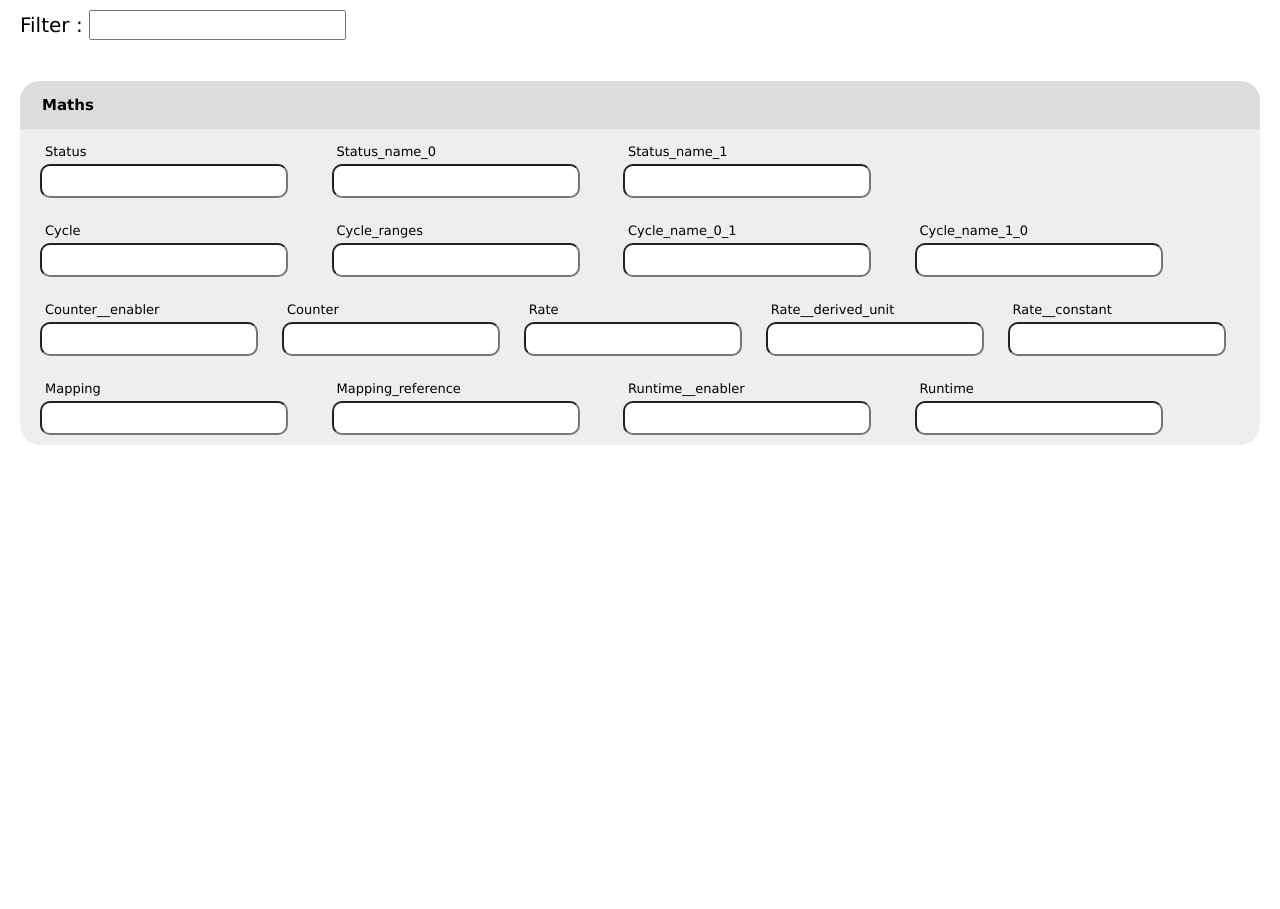
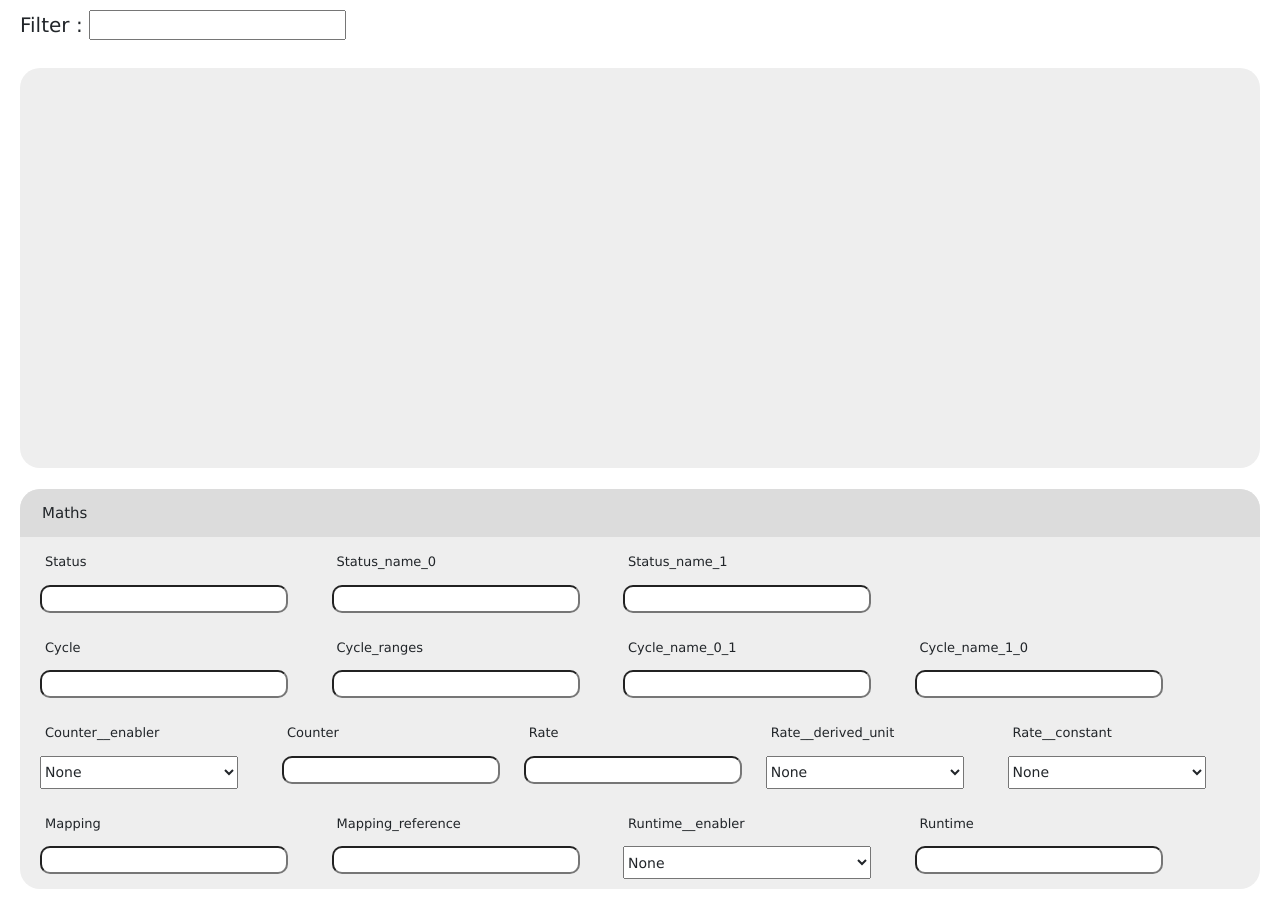
Before and after one commit to BeautifulCodeStar/EditableGrid, a PHP site: page / in a window 1280 px wide. Before the commit the page ends 445 px from the top, so only its background shows below. Run offline with PHP 8.4, Linux system fonts and the light colour scheme.

Commit message:
complete

```diff
--- a/index.html
+++ b/index.html
@@ -15,10 +15,9 @@
 		<script src="jquery/jquery-ui-1.8.16.custom.min.js" ></script>
 
 		<link href="http://fonts.googleapis.com/css?family=Ubuntu:300,400,700" rel="stylesheet" type="text/css">
+		<link href="https://stackpath.bootstrapcdn.com/bootstrap/4.0.0/css/bootstrap.min.css" rel="stylesheet" type="text/css">
 		<link href="css/editablegrid.css" rel="stylesheet" type="text/css">
 		<link href="css/normalize.css" rel="stylesheet" type="text/css">
-		<!-- <link href="css/responsive.css" rel="stylesheet" type="text/css"> -->
-		<!-- <link href="css/style.css" rel="stylesheet" type="text/css"> -->
 		<link href="css/font-awesome.css" rel="stylesheet" type="text/css">
 		<link rel="stylesheet" href="style.css" type="text/css" media="screen">
 
@@ -29,6 +28,8 @@
 			a:hover { text-decoration: underline; }
 			#plc {
 				display: grid;
+				overflow: scroll;
+				height: 400px;
 				/*justify-content: center;*/
 			}
 			.editablegrid-subgroup_id, .editablegrid-_id {
@@ -45,6 +46,7 @@
 			/*tabletr:hover {background: #FFF !important; }	*/
 			table.plc tr:hover { background: black !important;}
 			td:visited { background: red;}
+			select {height: 33px; font-size: 14px;}
 		</style>
 
 		<script>
@@ -68,6 +70,7 @@
 							plc.push({ name: 'writable', label: 'Writable', datatype: "string", editable: true })
 							plc.push({ name: 'fixed_float', label: 'Fixed_float', datatype: "string", editable: true })
 							plc.push({ name: 'reset', label: 'Reset', datatype: "string", editable: true })
+							plc.push({ name: 'check', label: 'Check', datatype: "boolean", editable: true })
 							plc.push({ name: 'offset_type', label: 'Offset_type', datatype: "string", editable: true })
 							plc.push({ name: 'offset_method', label: 'Offset_method', datatype: "string", editable: true })
 							plc.push({ name: 'offset_value', label: 'Offset_value', datatype: "integer", editable: true })
@@ -90,6 +93,7 @@
 								writable: item.writable, //14
 								fixed_float: item.fixed_float, //5
 								reset: item.reset, // 12
+								check: false, // 12
 								offset_type: item.offset_type, // 8
 								offset_method: item.offset_method, //6
 								offset_value: item.offset_value, // 9
@@ -105,11 +109,11 @@
 					plc[9].values = {};
 					plc[10].values = {};
 					plc[11].values = {};
-					plc[12].values = {};
+					// plc[12].values = {};
 					plc[13].values = {};
-					// plc[14].values = {};
-					plc[15].values = {};
+					plc[14].values = {};
 					plc[16].values = {};
+					plc[17].values = {};
 
 					plc[6].values["data_type"] = {"true":"true", "false":"false", "modbus": "modbus", "analog":"analog"};
 					plc[7].values["base_unit"] = {"kg": "kg", "": "none", "litre":"litre"};
@@ -117,8 +121,8 @@
 					plc[9].values["writable"] = {"true": "TRUE", "false": "FALSE"};
 					plc[10].values["fixed_float"] = {"":"0","1":"1","2": "2","3": "3","4": "4"};
 					plc[11].values["reset"] = {"true": "TRUE", "false": "FALSE"};
-					plc[12].values["offset_type"] = {"none": "None", "static":"Static", "tag": "By Tag"};
-					plc[13].values["offset_method"] = {"": "None","divide": "Divide", "multiply": "Multiply", "add": "Add", "subract": "Subract"};
+					plc[13].values["offset_type"] = {"none": "None", "static":"Static", "tag": "By Tag"};
+					plc[14].values["offset_method"] = {"": "None","divide": "Divide", "multiply": "Multiply", "add": "Add", "subract": "Subract"};
 					// plc[14].values["offset_value"] = {"": "Enable"};
 					var offsetTag = {};
 					res.forEach(item=> {
@@ -127,8 +131,8 @@
 						offsetTag[key] = item.name
 					})
 					console.log(offsetTag)
-					plc[15].values["offset_tag"] = offsetTag;
-					plc[16].values["reduce_type"] = {"absoulte": "Absolute", "fixed": "Fixed", "percent": "Percent", "static":"Static",  "": "None"};
+					plc[16].values["offset_tag"] = offsetTag;
+					plc[17].values["reduce_type"] = {"absoulte": "Absolute", "fixed": "Fixed", "percent": "Percent", "static":"Static",  "": "None"};
 
 					editableGrid = new EditableGrid("first_table", {
 						enableSort: true, // true is the default, set it to false if you don't want sorting to be enabled
@@ -225,8 +229,8 @@
 								plc[12].values["rate_delived_unit"] = {"1": "TRUE", "0": "FALSE"};
 								plc[13].values["rate_constant"] = {"1": "TRUE", "0": "FALSE"};
 							})
-							if (columnIndex === 13 || columnIndex === 14 || columnIndex === 15) {
-								var offsetType = editableGrid.data[rowIndex].columns[12];
+							if (columnIndex === 16 || columnIndex === 14 || columnIndex === 15) {
+								var offsetType = editableGrid.data[rowIndex].columns[13];
 								if (offsetType === "none") {
 									return true;
 								} else if (offsetType === "static" && columnIndex === 15) {
@@ -235,8 +239,8 @@
 									return true;
 								}
 							}
-							if (columnIndex === 17) {
-								var reduceType = editableGrid.data[rowIndex].columns[16];
+							if (columnIndex === 18) {
+								var reduceType = editableGrid.data[rowIndex].columns[17];
 								if (reduceType !== "static" && reduceType !== "percent") {
 									return true;
 								}
@@ -409,7 +413,12 @@
 			<div id="third-block" style="display:block">
 				<div class="form-input">
 					<label class="math-label" for="counter_enabler">Counter__enabler</label>
-					<input type="text" class="input-tag" id="counter_enabler">
+					<!-- <input type="text" class="input-tag" id="counter_enabler"> -->
+					<select id="counter_enabler">
+						<option value="">None</option>
+						<option value="0">True</option>
+						<option value="1">False</option>
+					</select>
 				</div>
 				<div class="form-input">
 					<label class="math-label" for="counter">Counter</label>
@@ -421,11 +430,19 @@
 				</div>
 				<div class="form-input">
 					<label class="math-label" for="rate_derived_unit">Rate__derived_unit</label>
-					<input type="text" class="input-tag" id="rate_derived_unit">
+					<select id="rate_derived_unit">
+						<option value="">None</option>
+						<option value="0">True</option>
+						<option value="1">False</option>
+					</select>
 				</div>
 				<div class="form-input">
 					<label class="math-label" for="rate__constant">Rate__constant</label>
-					<input type="text" class="input-tag" id="rate_constant">
+					<select id="rate_constant">
+						<option value="">None</option>
+						<option value="0">True</option>
+						<option value="1">False</option>
+					</select>
 				</div>
 			</div>
 
@@ -440,7 +457,11 @@
 				</div>
 				<div class="form-input">
 					<label class="math-label" for="runtime__enabler">Runtime__enabler</label>
-					<input type="text" class="input-tag" id="runtime_enabler">
+					<select id="runtime_enabler">
+						<option value="">None</option>
+						<option value="0">True</option>
+						<option value="1">False</option>
+					</select>
 				</div>
 				<div class="form-input">
 					<label class="math-label" for="runtime">Runtime</label>
--- a/style.css
+++ b/style.css
@@ -54,6 +54,7 @@
   font-size: 15px;
   border-radius: 10px;
   padding: 1px 10px;
+  overflow: hidden;
 }
 #third-block div {
     width: 16% !important;
```
